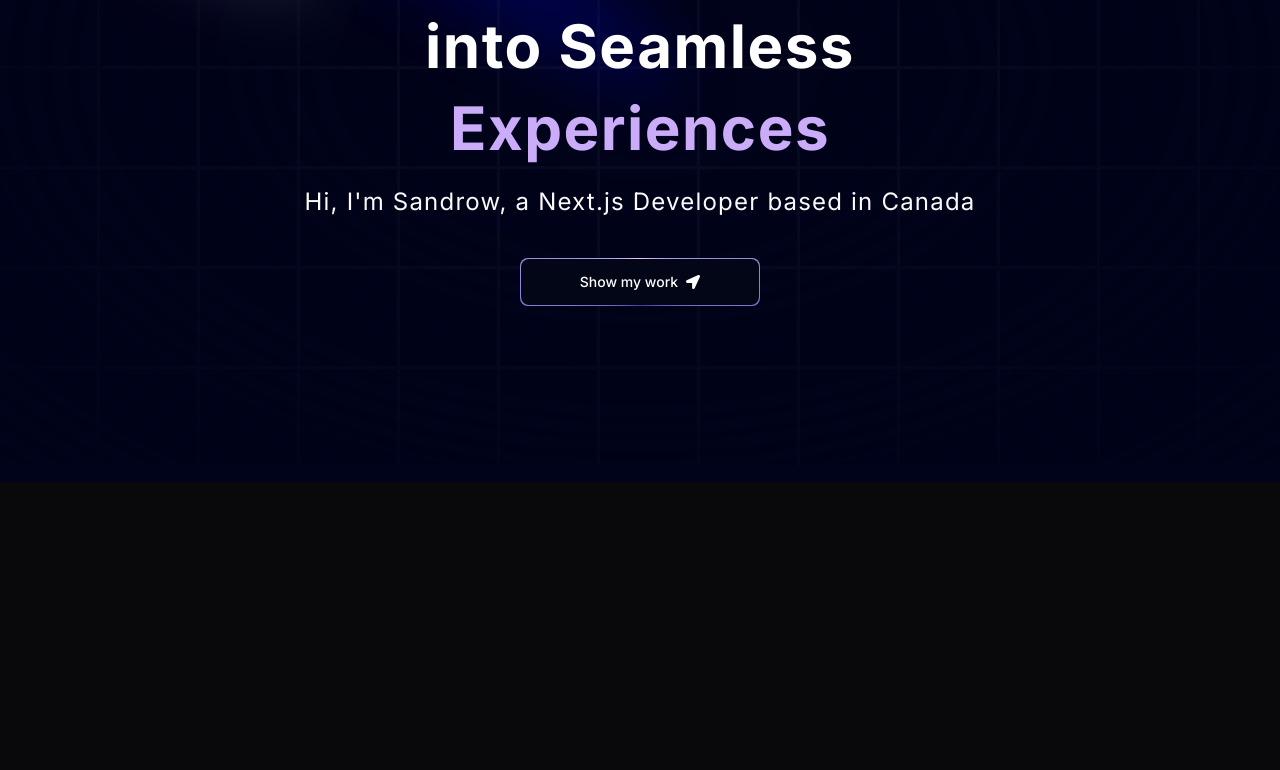
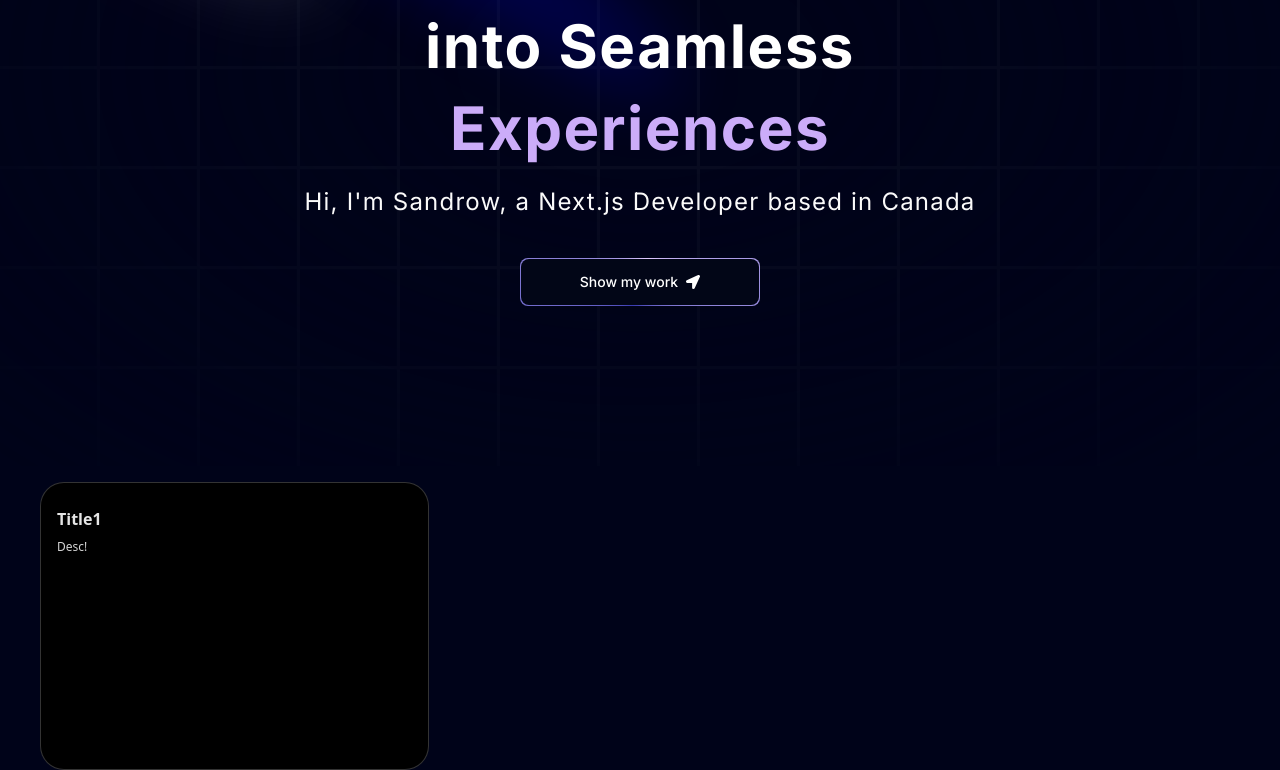
Before and after one commit to sandrow/portfolio-project, a Next.js app: page / in a window 1280 px wide. Shown: the part 334-1104 px from the top of the page. Before the commit the page ends 816 px from the top, so only its background shows below. Built offline with nearby package versions, Linux system fonts and the light colour scheme.

Commit message:
started about section

```diff
--- a/app/page.tsx
+++ b/app/page.tsx
@@ -1,11 +1,18 @@
+import Grid from "@/components/Grid";
 import Hero from "@/components/Hero";
+import { FloatingNav } from "@/components/ui/FloatingNav";
 import Image from "next/image";
+import { FaHome } from "react-icons/fa";
 
 export default function Home() {
   return (
     <main className="relative bg-black-100 flex justify-center items-center flex-col overflow-hidden mx-auto sm:px-10 px-5">
       <div className="max-w-7xl w-full">
+        <FloatingNav
+          navItems={[{ name: "Home", link: "/", icon: <FaHome /> }]}
+        />
         <Hero />
+        <Grid />
       </div>
     </main>
   );
--- /dev/null
+++ b/components/Grid.tsx
@@ -0,0 +1,20 @@
+import { BentoGrid, BentoGridItem } from "./ui/BentoGrid";
+
+const Grid = () => {
+  return (
+    <section id="about">
+      <BentoGrid>
+        {[{ title: "Title1", description: "Desc!", id: 1 }].map((item, i) => (
+          <BentoGridItem
+            id={item.id}
+            key={item.id}
+            title={item.title}
+            description={item.description}
+          />
+        ))}
+      </BentoGrid>
+    </section>
+  );
+};
+
+export default Grid;
--- /dev/null
+++ b/components/ui/BentoGrid.tsx
@@ -0,0 +1,56 @@
+import { cn } from "@/utils/cn";
+
+export const BentoGrid = ({
+  className,
+  children,
+}: {
+  className?: string;
+  children?: React.ReactNode;
+}) => {
+  return (
+    <div
+      className={cn(
+        "grid md:auto-rows-[18rem] grid-cols-1 md:grid-cols-3 gap-4 max-w-7xl mx-auto ",
+        className
+      )}
+    >
+      {children}
+    </div>
+  );
+};
+
+export const BentoGridItem = ({
+  className,
+  title,
+  description,
+  header,
+  icon,
+  id,
+}: {
+  className?: string;
+  title?: string | React.ReactNode;
+  description?: string | React.ReactNode;
+  header?: React.ReactNode;
+  icon?: React.ReactNode;
+  id?: number;
+}) => {
+  return (
+    <div
+      className={cn(
+        "row-span-1 relative rounded-3xl group/bento hover:shadow-xl transition duration-200 shadow-input dark:shadow-none p-4 dark:bg-black dark:border-white/[0.2] bg-white border border-transparent justify-between flex flex-col space-y-4 border-red-500",
+        className
+      )}
+    >
+      {header}
+      <div className="group-hover/bento:translate-x-2 transition duration-200">
+        {icon}
+        <div className="font-sans font-bold text-neutral-600 dark:text-neutral-200 mb-2 mt-2">
+          {title}
+        </div>
+        <div className="font-sans font-normal text-neutral-600 text-xs dark:text-neutral-300">
+          {description}
+        </div>
+      </div>
+    </div>
+  );
+};
--- /dev/null
+++ b/components/ui/FloatingNav.tsx
@@ -0,0 +1,82 @@
+"use client";
+import React, { useState } from "react";
+import {
+  motion,
+  AnimatePresence,
+  useScroll,
+  useMotionValueEvent,
+} from "framer-motion";
+import { cn } from "@/utils/cn";
+import Link from "next/link";
+
+export const FloatingNav = ({
+  navItems,
+  className,
+}: {
+  navItems: {
+    name: string;
+    link: string;
+    icon?: JSX.Element;
+  }[];
+  className?: string;
+}) => {
+  const { scrollYProgress } = useScroll();
+
+  const [visible, setVisible] = useState(false);
+
+  useMotionValueEvent(scrollYProgress, "change", (current) => {
+    // Check if current is not undefined and is a number
+    if (typeof current === "number") {
+      let direction = current! - scrollYProgress.getPrevious()!;
+
+      if (scrollYProgress.get() < 0.05) {
+        setVisible(false);
+      } else {
+        if (direction < 0) {
+          setVisible(true);
+        } else {
+          setVisible(false);
+        }
+      }
+    }
+  });
+
+  return (
+    <AnimatePresence mode="wait">
+      <motion.div
+        initial={{
+          opacity: 1,
+          y: -100,
+        }}
+        animate={{
+          y: visible ? 0 : -100,
+          opacity: visible ? 1 : 0,
+        }}
+        transition={{
+          duration: 0.2,
+        }}
+        className={cn(
+          "flex max-w-fit  fixed top-10 inset-x-0 mx-auto border border-transparent dark:border-white/[0.2] rounded-full dark:bg-black bg-white shadow-[0px_2px_3px_-1px_rgba(0,0,0,0.1),0px_1px_0px_0px_rgba(25,28,33,0.02),0px_0px_0px_1px_rgba(25,28,33,0.08)] z-[5000] pr-2 pl-8 py-2  items-center justify-center space-x-4",
+          className
+        )}
+      >
+        {navItems.map((navItem: any, idx: number) => (
+          <Link
+            key={`link=${idx}`}
+            href={navItem.link}
+            className={cn(
+              "relative dark:text-neutral-50 items-center flex space-x-1 text-neutral-600 dark:hover:text-neutral-300 hover:text-neutral-500"
+            )}
+          >
+            <span className="block sm:hidden">{navItem.icon}</span>
+            <span className="hidden sm:block text-sm">{navItem.name}</span>
+          </Link>
+        ))}
+        <button className="border text-sm font-medium relative border-neutral-200 dark:border-white/[0.2] text-black dark:text-white px-4 py-2 rounded-full">
+          <span>Login</span>
+          <span className="absolute inset-x-0 w-1/2 mx-auto -bottom-px bg-gradient-to-r from-transparent via-blue-500 to-transparent  h-px" />
+        </button>
+      </motion.div>
+    </AnimatePresence>
+  );
+};
```
